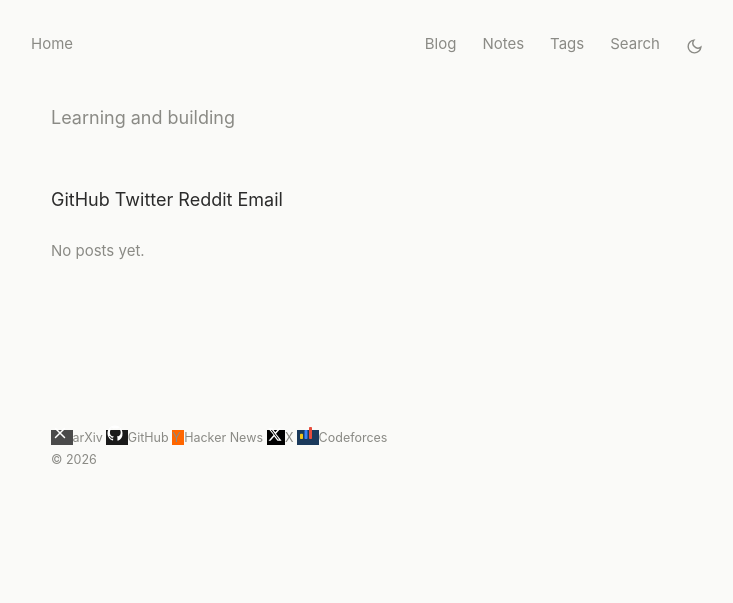
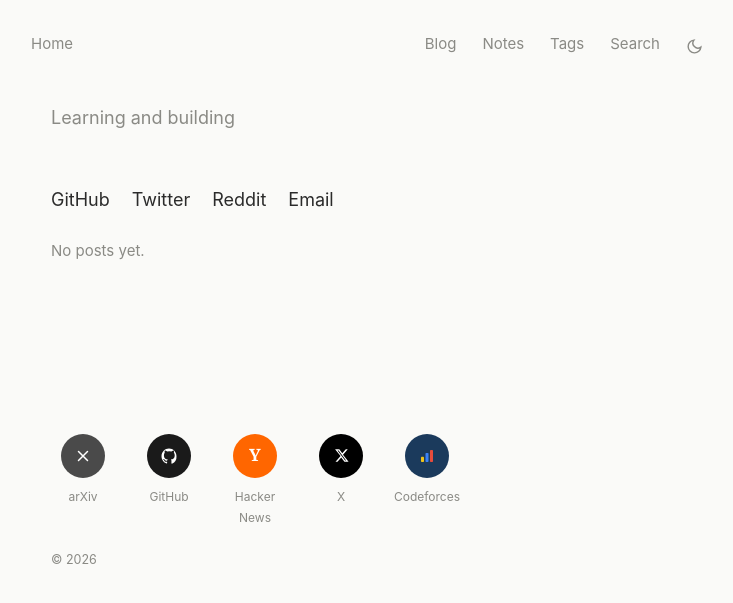
Before and after one commit to hvardhann/hvardhann.github.io, a Jekyll site: the page built from index.html, in a window 1280 px wide. Shown: the top 603 px of the page, without its empty margins (273-1006 px from the left). Built offline with Jekyll 4.4.1, drawn with Linux system fonts in a browser that asks for light colours.

Commit message:
Update style.css

```diff
--- a/assets/css/style.css
+++ b/assets/css/style.css
@@ -135,12 +135,52 @@ article pre code { background: none; padding: 0; }
 article img { max-width: 100%; margin: 30px 0; border-radius: 3px; }
 
 footer {
-  padding: 40px 24px;
+  padding: 50px 24px 40px;
   max-width: 680px;
   margin: 0 auto;
-  font-size: 12.5px;
+  display: flex;
+  flex-direction: column;
+  gap: 20px;
+}
+
+.socials {
+  display: flex;
+  flex-wrap: wrap;
+  gap: 22px;
+}
+
+.social-badge {
+  display: flex;
+  flex-direction: column;
+  align-items: center;
+  gap: 8px;
+  font-size: 12px;
   color: var(--ink-soft);
+  width: 64px;
+  text-align: center;
 }
+
+.social-badge:hover { color: var(--ink); }
+.social-badge:hover .badge-icon { transform: translateY(-2px); }
+
+.badge-icon {
+  width: 44px;
+  height: 44px;
+  border-radius: 50%;
+  display: flex;
+  align-items: center;
+  justify-content: center;
+  transition: transform 0.15s ease;
+}
+
+.badge-letter {
+  color: #fff;
+  font-weight: 700;
+  font-size: 17px;
+  font-family: Georgia, serif;
+}
+
+.copyright { font-size: 12.5px; color: var(--ink-soft); }
 
 @media (max-width: 600px) {
   nav { padding: 24px 20px; gap: 16px; font-size: 14px; }
```
